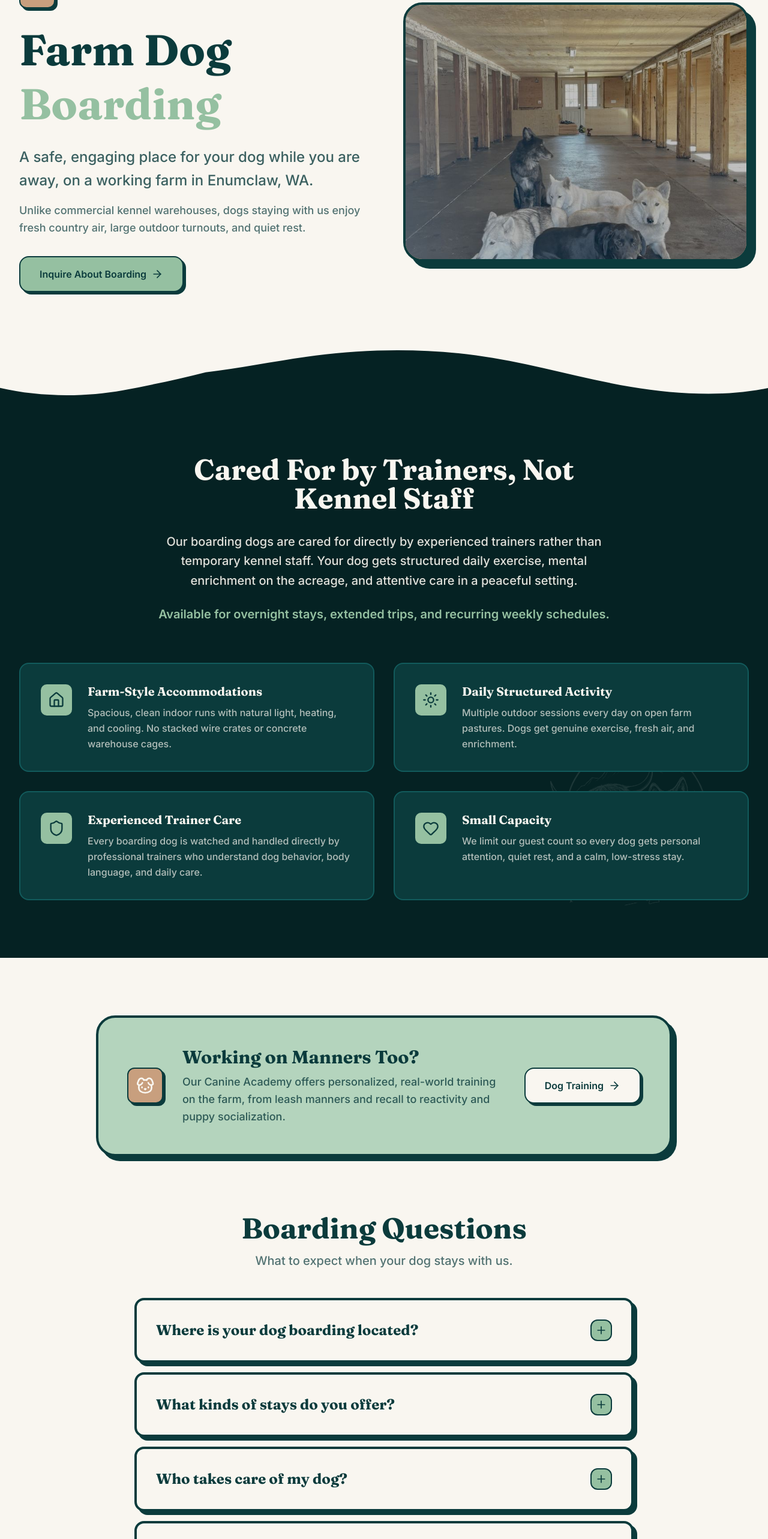
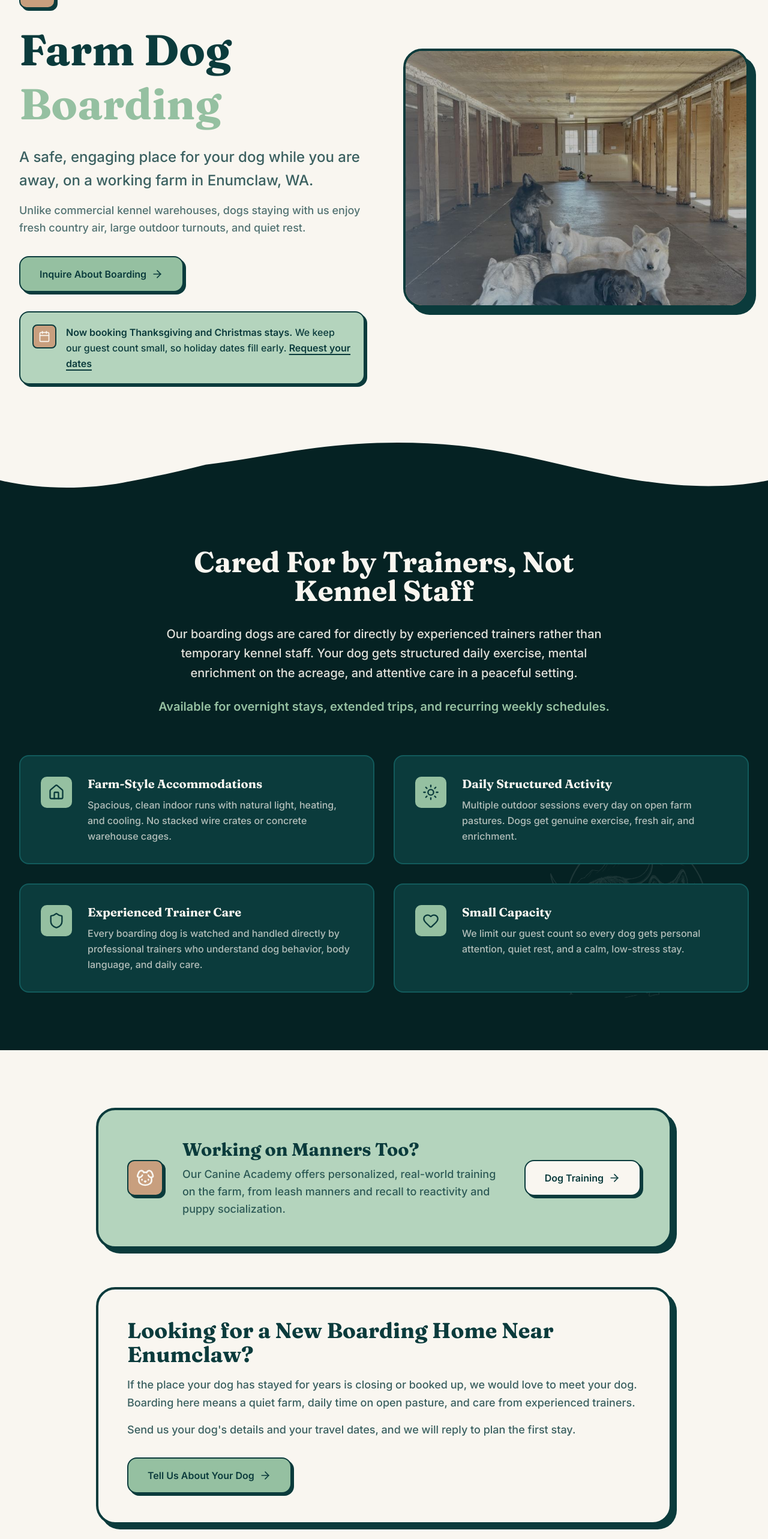
Before and after one commit to robertlazau-design/Pasture-and-Paw, a React (Vite) app: page /dog-boarding in a window 1280 px wide. Shown: the part 214-2780 px from the top of the page at 60% size. Built offline with nearby package versions, Linux system fonts and the light colour scheme.

Commit message:
Boarding page: holiday booking notice and a section for dogs needing a new boarding home

```diff
--- a/src/pages/BoardingPage.tsx
+++ b/src/pages/BoardingPage.tsx
@@ -1,5 +1,5 @@
 import { motion } from 'motion/react';
-import { ArrowRight, ArrowLeft, Moon, Home, Sun, Shield, Heart, Dog, Plus } from 'lucide-react';
+import { ArrowRight, ArrowLeft, Moon, Home, Sun, Shield, Heart, Dog, Plus, Calendar } from 'lucide-react';
 import { Link } from 'react-router-dom';
 import { useEffect } from 'react';
 import AreasServed from '../components/AreasServed';
@@ -52,6 +52,17 @@ export default function BoardingPage() {
               Inquire About Boarding
               <ArrowRight className="ml-2 h-5 w-5" />
             </Link>
+
+            {/* Holiday notice: remove after the new year */}
+            <div className="mt-8 flex items-start gap-4 bg-sage-light rounded-2xl border-2 border-teal-900 p-5 shadow-[4px_4px_0px_0px_#0B3B3C]">
+              <div className="p-2 bg-clay rounded-lg border-2 border-teal-900 shrink-0">
+                <Calendar className="h-5 w-5 text-cream" />
+              </div>
+              <p className="text-teal-900 font-medium leading-relaxed">
+                <span className="font-bold">Now booking Thanksgiving and Christmas stays.</span> We keep our guest count small, so holiday dates fill early.{' '}
+                <Link to="/contact?service=boarding" className="font-bold underline underline-offset-4 decoration-2 hover:text-sage">Request your dates</Link>
+              </p>
+            </div>
           </motion.div>
 
           <motion.div
@@ -152,6 +163,29 @@ export default function BoardingPage() {
         </motion.div>
       </section>
 
+      {/* New boarding home */}
+      <section className="max-w-5xl mx-auto px-4 sm:px-6 lg:px-8 pt-16">
+        <motion.div
+          initial={{ opacity: 0, y: 20 }}
+          whileInView={{ opacity: 1, y: 0 }}
+          viewport={{ once: true }}
+          transition={{ duration: 0.6 }}
+          className="bg-cream rounded-[2rem] p-8 md:p-12 border-4 border-teal-900 shadow-[8px_8px_0px_0px_#0B3B3C]"
+        >
+          <h2 className="font-display font-bold text-3xl md:text-4xl text-teal-900 mb-4">Looking for a New Boarding Home Near Enumclaw?</h2>
+          <p className="text-teal-900/80 text-lg font-medium leading-relaxed mb-4">
+            If the place your dog has stayed for years is closing or booked up, we would love to meet your dog. Boarding here means a quiet farm, daily time on open pasture, and care from experienced trainers.
+          </p>
+          <p className="text-teal-900/80 text-lg font-medium leading-relaxed mb-8">
+            Send us your dog's details and your travel dates, and we will reply to plan the first stay.
+          </p>
+          <Link to="/contact?service=boarding" className={btnPrimary}>
+            Tell Us About Your Dog
+            <ArrowRight className="ml-2 h-5 w-5" />
+          </Link>
+        </motion.div>
+      </section>
+
       {/* FAQ */}
       <section className="max-w-4xl mx-auto px-4 sm:px-6 lg:px-8 py-24">
         <div className="text-center mb-12">
```
